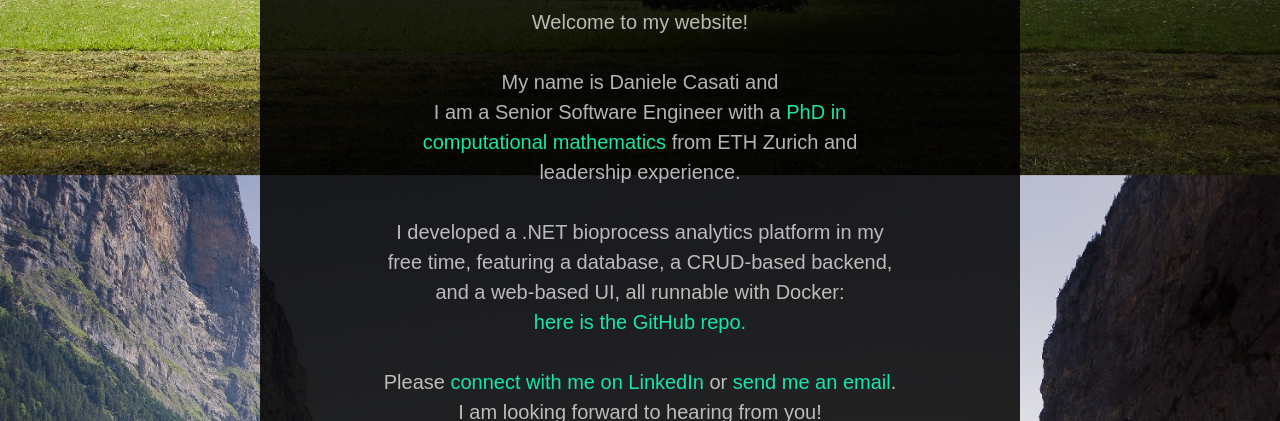
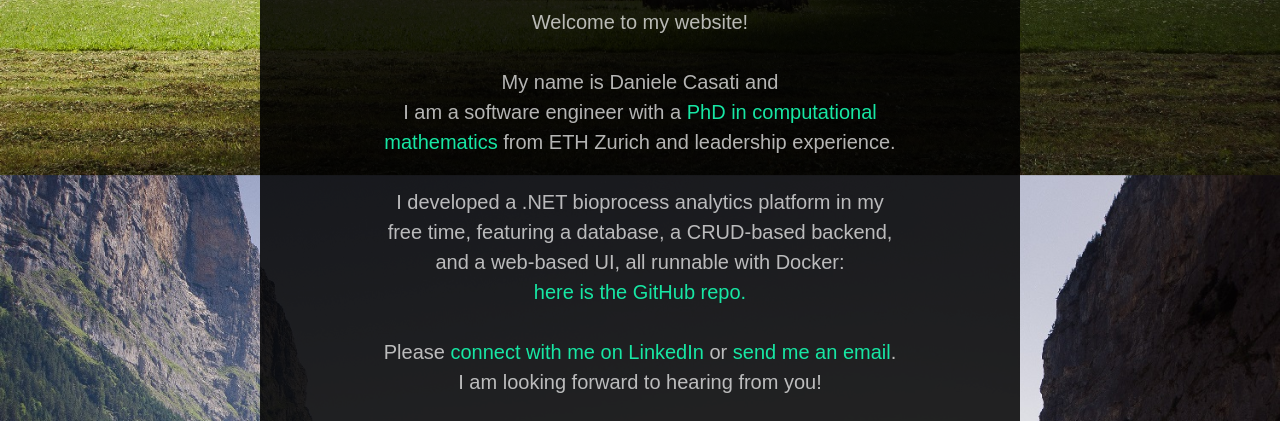
Before and after one commit to daniele-casati/daniele-casati.github.io, a plain HTML site: page index.html in a window 1280 px wide. Shown: the part 679-1100 px from the top of the page. Drawn offline with Linux system fonts and the light colour scheme; files whose address does not match are found by name.

Commit message:
Update index.html

```diff
--- a/index.html
+++ b/index.html
@@ -95,7 +95,7 @@
                                 My name is <span itemprop="givenName">Daniele</span> <span itemprop="familyName">Casati</span> and
                                 <br>
                                 I am a
-                                <span itemprop="jobTitle" itemprop="hasOccupation">Senior Software Engineer</span> with a
+                                <span itemprop="jobTitle" itemprop="hasOccupation">software engineer</span> with a
                                 <span itemprop="hasCredential"></span><a href="https://scholar.google.ch/citations?user=W03lHPkAAAAJ">PhD in computational mathematics</a></span> from
                                 <span itemprop="alumniOf">ETH Zurich</span> and leadership experience.
                             </p>
```
